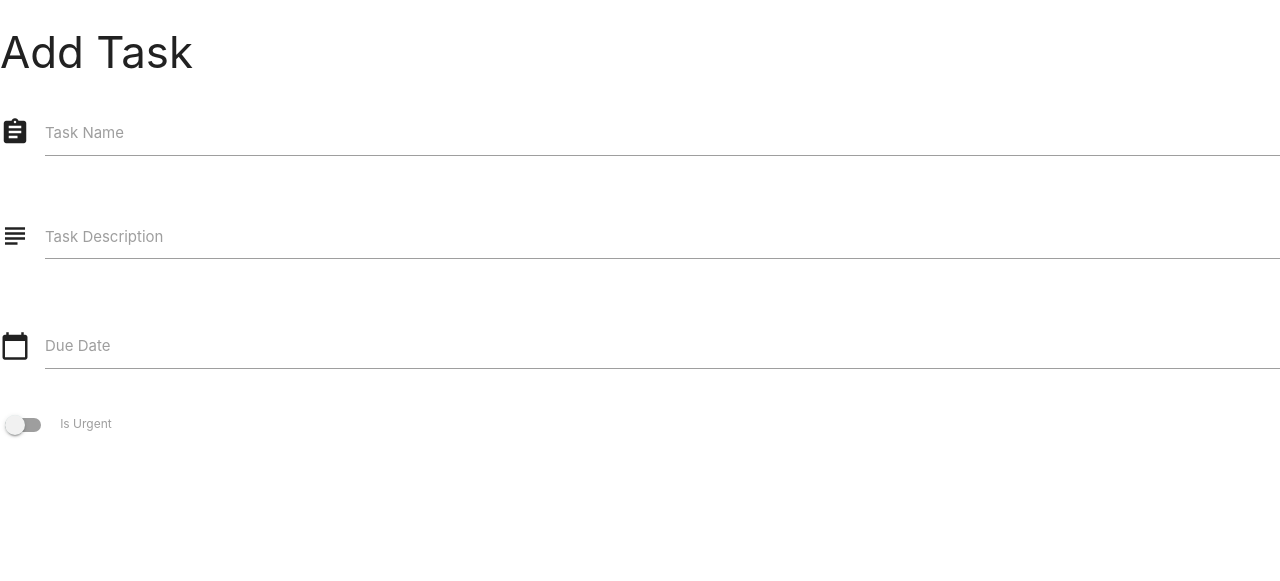
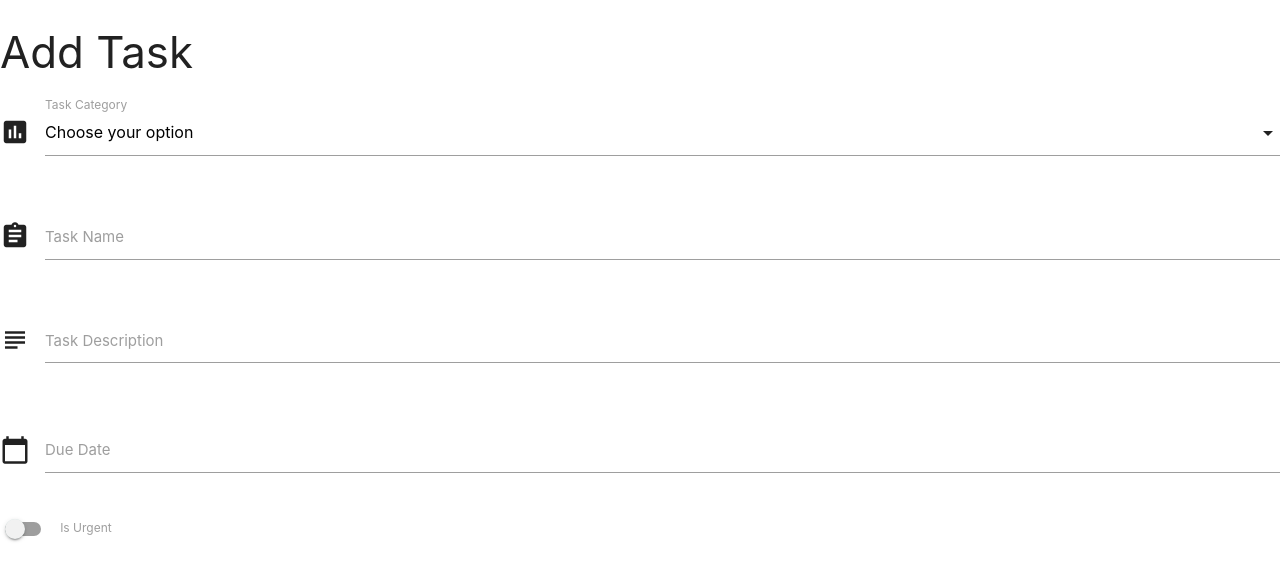
Before and after one commit to sarahloh/data_centric_dev_mini_project, a Flask app: page /add_task in a window 1280 px wide. Shown: the top 581 px of the page. Run offline with Flask 2, Linux system fonts and the light colour scheme; data that the repository does not hold is empty; some libraries are stand-ins or nearby versions.

Commit message:
Add select for categories to add task form and bind to mongodb collection in render_template

```diff
--- a/app.py
+++ b/app.py
@@ -20,7 +20,7 @@ def get_tasks():
 
 @app.route('/add_task')
 def add_task():
-    return render_template('addtask.html')
+    return render_template('addtask.html', categories=mongo.db.categories.find())
 
 if __name__ == '__main__':
     app.run(host=os.getenv('IP'),
--- a/templates/addtask.html
+++ b/templates/addtask.html
@@ -3,6 +3,19 @@
 <h3>Add Task</h3>
 
 <form action="" method="POST" class="col s12">
+    <div class="row">
+        <div class="input-field col s12">
+            <i class="material-icons prefix">poll</i>
+            <select id="category" name="category_name">
+                <option value="" disabled selected>Choose your option</option>
+                {% for cat in categories %}
+                <option value="{{cat.category_name}}">{{cat.category_name}}</option>
+                {% endfor %}
+
+            </select>
+            <label>Task Category</label>
+        </div>
+    </div>
     <div class="row">
         <div class="input-field col s12">
             <i class="material-icons prefix">assignment</i>
--- a/templates/base.html
+++ b/templates/base.html
@@ -30,6 +30,7 @@
                 format: 'dd mmmm, yyyy',
                 autoClose: false
             });
+            $('select').formSelect();
         });
     </script>
 </body>
```
